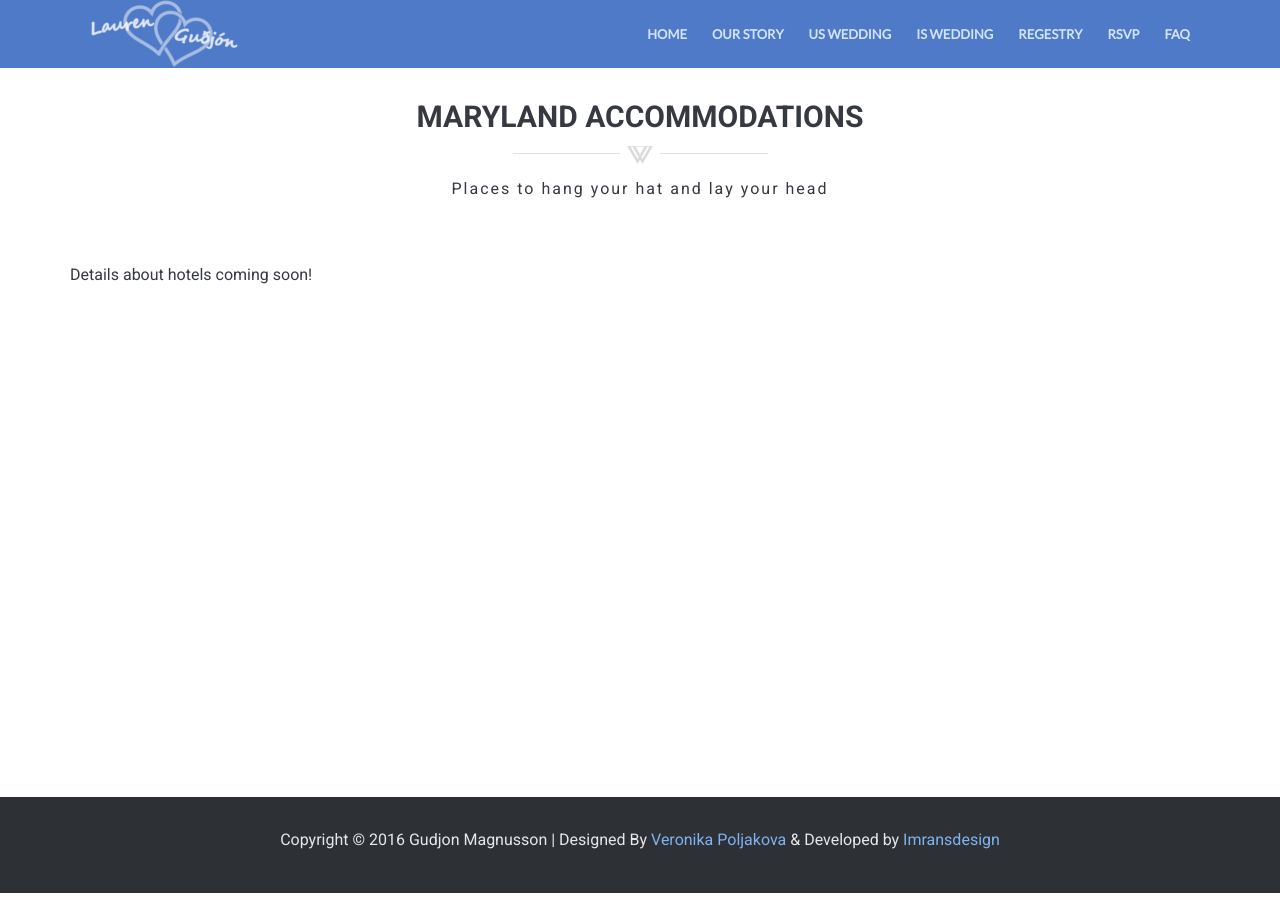
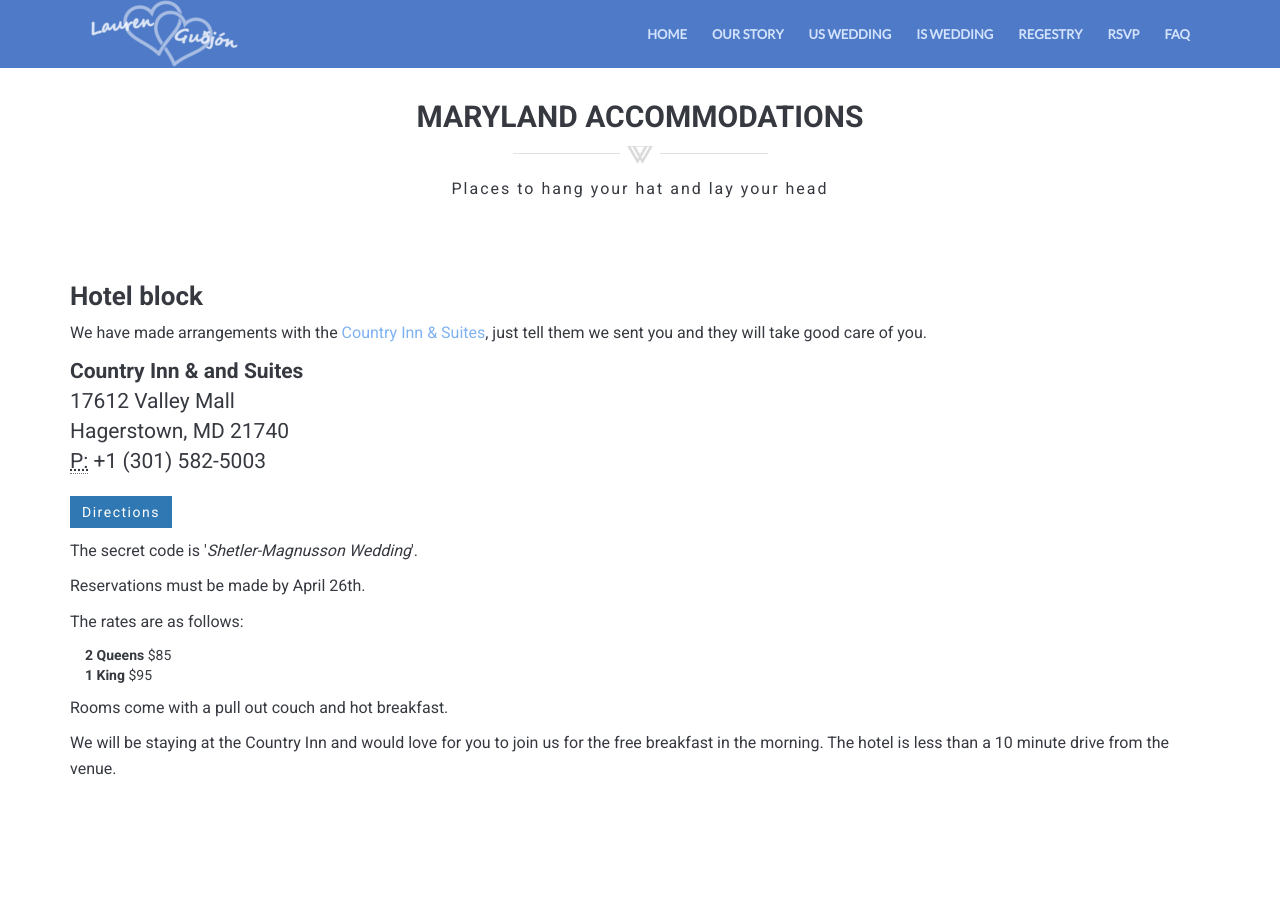
Before and after one commit to geinarm/lsgm-website, a Jekyll site: the page built from us-accomidation.html, in a window 1280 px wide and 900 px high. Built offline with Jekyll 4.4.1, drawn with Linux system fonts in a browser that asks for light colours.

Commit message:
added content to us-accomidation page

```diff
--- a/us-accomidation.html
+++ b/us-accomidation.html
@@ -8,10 +8,47 @@ permalink: /us-accommodation/
 <section>
   <div class="container">
 
+	<h3>Hotel block</h3>
   <p>
-    Details about hotels coming soon!
+    We have made arrangements with the <a href="https://www.countryinns.com/hagerstown-hotel-md-21740/mdhagers">Country Inn &amp Suites</a>, just tell them we sent you and they will take good care of you.
   </p>
 
+	<address>
+	  <strong>Country Inn &amp and Suites</strong><br>
+	  17612 Valley Mall<br>
+	  Hagerstown, MD 21740<br>
+	  <abbr title="Phone">P:</abbr> +1 (301) 582-5003
+	</address>
+
+	<p>
+		<a href="https://goo.gl/maps/osH8KrfvWZr" class="btn btn-primary">Directions</a>
+	</p>
+
+  <p>
+    The secret code is '<em>Shetler-Magnusson Wedding</em>'.
+  </p>
+
+  <p>
+    Reservations must be made by April 26th.
+	</p>
+
+  <p>
+  	The rates are as follows:
+		<ul class="list-unstyled" style="padding-left: 15px;">
+			<li><b>2 Queens</b> $85</li>
+			<li><b>1 King</b> $95</li>
+		</ul>
+  </p>
+
+	<p>
+    Rooms come with a pull out couch and hot breakfast.
+  </p>
+
+  <p>
+  	We will be staying at the Country Inn and would love for you to join us for the free breakfast in the morning. The hotel is less than a 10 minute drive from the venue.
+  </p>
+
+
   </div>
-  <div class="vspace500"></div>
+  <div class="vspace120"></div>
 </section>
```
